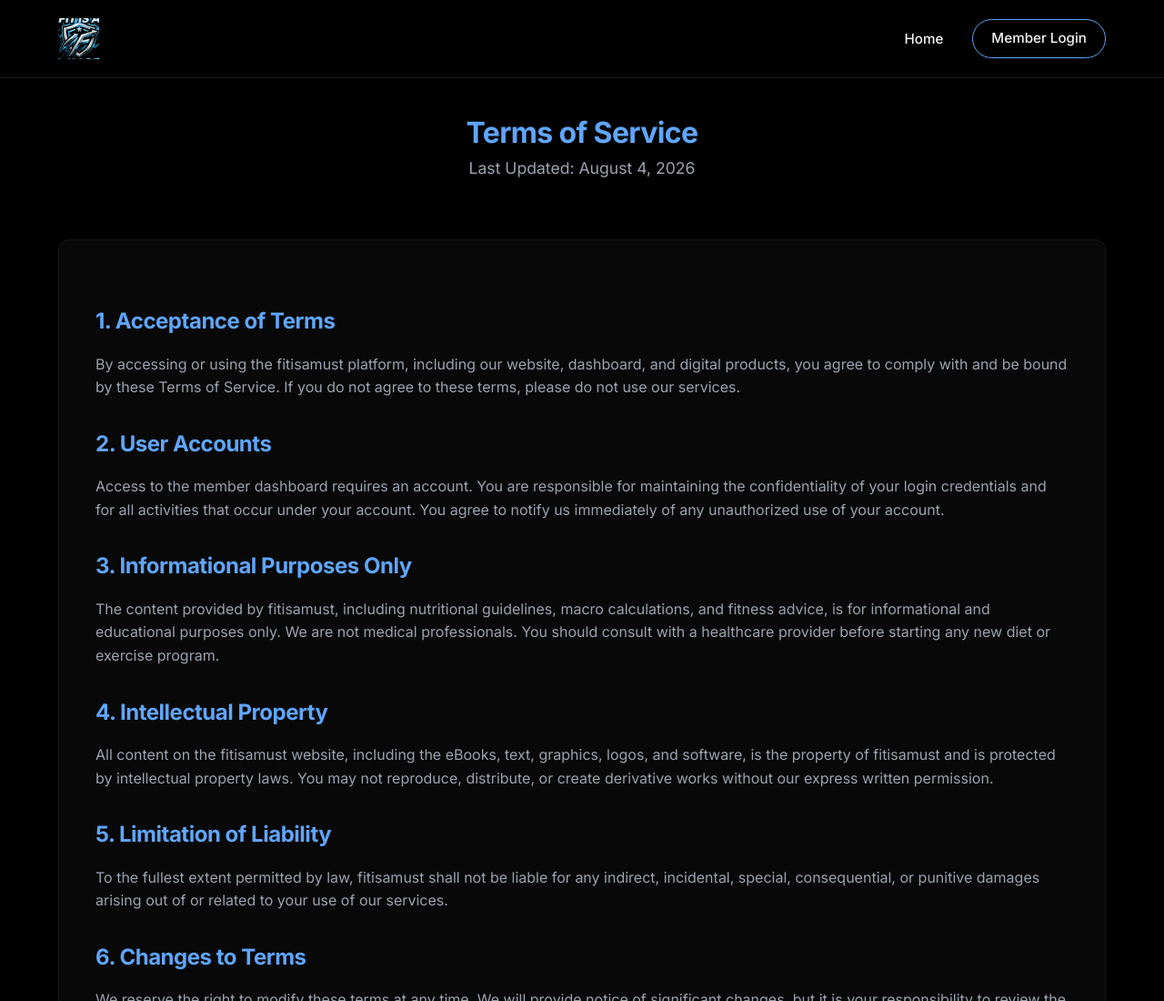
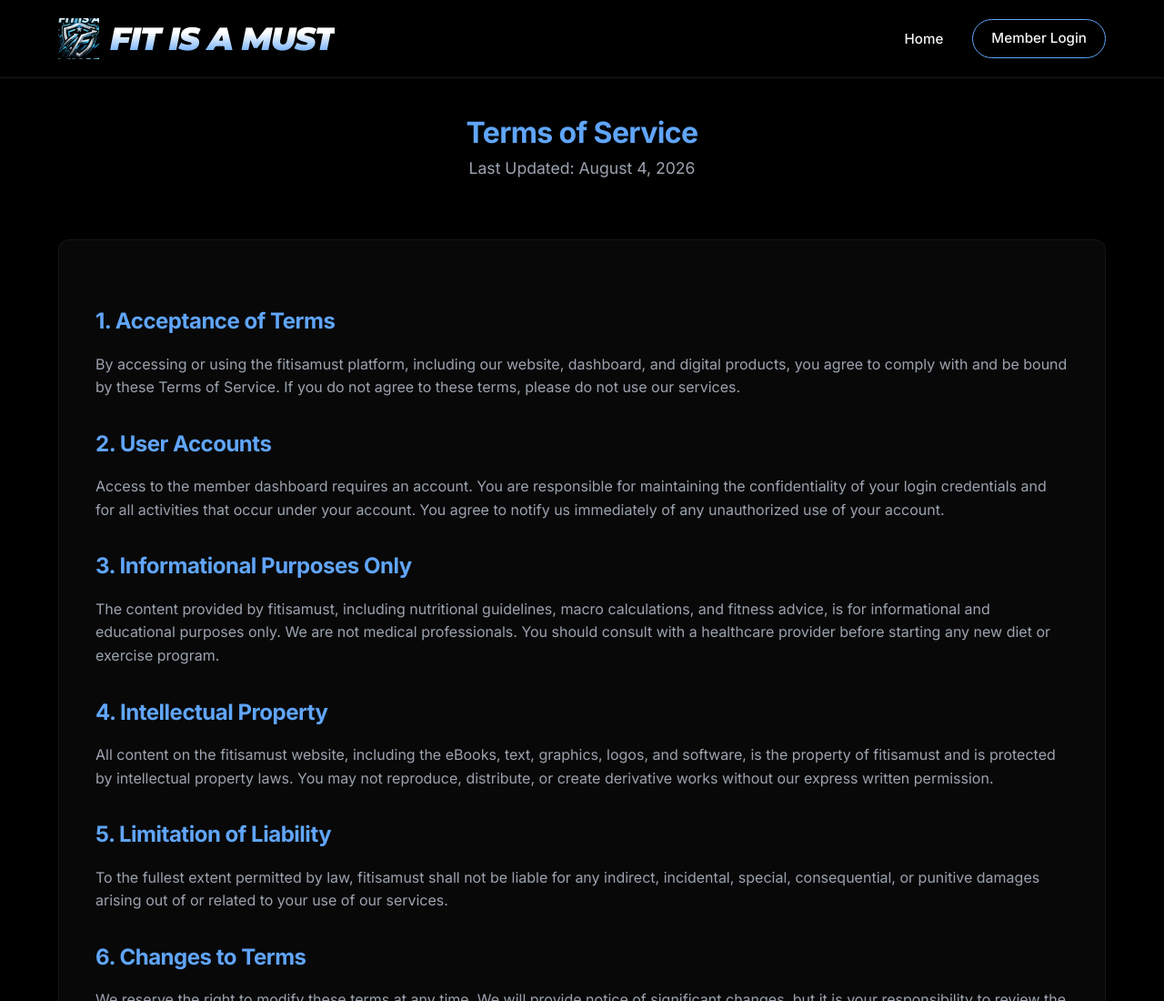
Before and after one commit to weeeeee/fitisamust, a website: page terms.html in a window 1280 px wide. Shown: the top 1100 px of the page at 91% size. Drawn offline with Linux system fonts and the light colour scheme.

Commit message:
Revert "style: Remove text from navbar logo, display shield only"
This reverts commit 4f044dda9574f6eb79b9bba56c8ed495383c9a23.

```diff
--- a/terms.html
+++ b/terms.html
@@ -28,7 +28,7 @@
     <!-- Navigation -->
     <nav class="navbar">
         <div class="container nav-container">
-            <a href="index.html" class="logo"><img src="shield_logo.png" alt="Shield Logo" class="logo-img"></a>
+            <a href="index.html" class="logo"><img src="shield_logo.png" alt="Shield Logo" class="logo-img"><span class="logo-text">FIT IS A MUST</span></a>
             <button class="mobile-menu-btn" onclick="document.getElementById('nav-links').classList.toggle('active')">
                 <i class="fa-solid fa-bars"></i>
             </button>
```
Also changed, not shown: forum.html (+1 -1 lines), index.html (+1 -1 lines), intake.html (+1 -1 lines), member.html (+1 -1 lines), privacy.html (+1 -1 lines).
